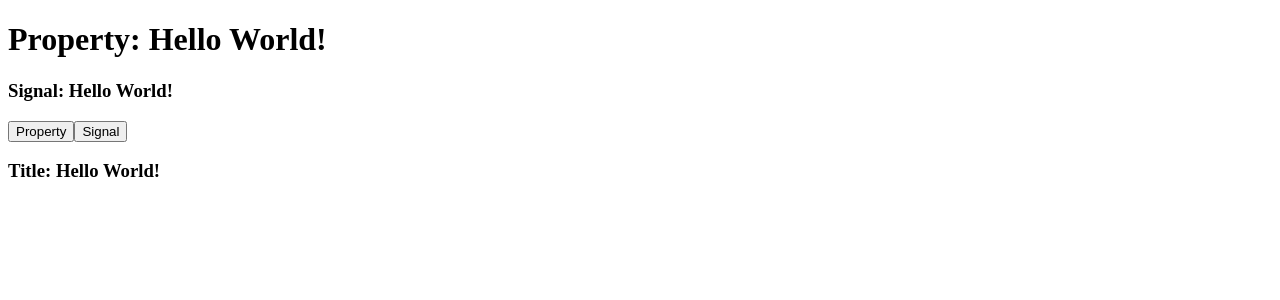
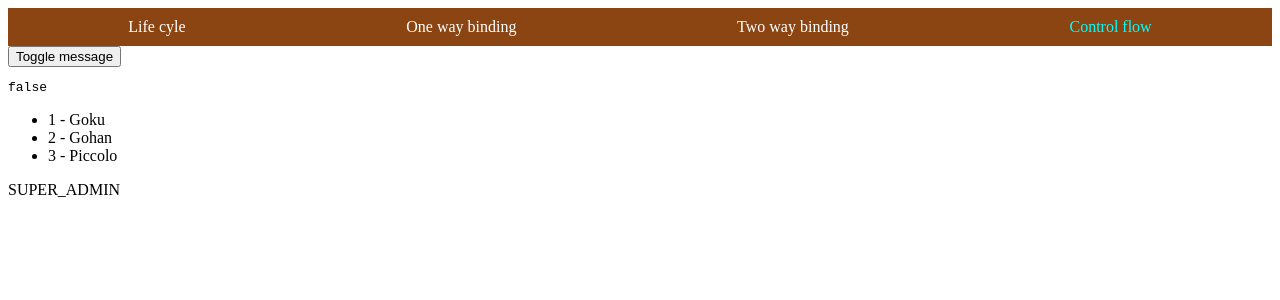
Before and after one commit to albertost5/angular-19-basics, an Angular app: page /control-flow in a window 1280 px wide. Before the commit this address led to /life-cycle. Shown: the top 300 px of the page. Built offline with nearby package versions, Linux system fonts and the light colour scheme.

Commit message:
Added navbar, new route and logic for control flow

```diff
--- a/src/app/app.component.html
+++ b/src/app/app.component.html
@@ -1 +1,3 @@
+<app-navbar />
+
 <router-outlet />
--- a/src/app/app.component.ts
+++ b/src/app/app.component.ts
@@ -1,9 +1,10 @@
 import { Component } from '@angular/core';
 import { RouterOutlet } from '@angular/router';
+import {NavbarComponent} from '@components/navbar/navbar.component';
 
 @Component({
   selector: 'app-root',
-  imports: [RouterOutlet],
+  imports: [RouterOutlet, NavbarComponent],
   templateUrl: './app.component.html',
   standalone: true,
 })
--- a/src/app/app.routes.ts
+++ b/src/app/app.routes.ts
@@ -1,5 +1,6 @@
 import {Routes} from '@angular/router';
 import {LifeCycleComponent} from './pages/life-cycle/life-cycle.component';
+import {ControlFlowComponent} from './pages/control-flow/control-flow.component';
 
 export const routes: Routes = [
   {
@@ -15,6 +16,10 @@ export const routes: Routes = [
     ]
   },
   {
+    path: 'control-flow',
+    component: ControlFlowComponent,
+  },
+  {
     path: '',
     redirectTo: 'life-cycle',
     pathMatch: 'full'
--- /dev/null
+++ b/src/app/components/navbar/navbar.component.css
@@ -0,0 +1,16 @@
+nav {
+  display: flex;
+  justify-content: space-around;
+  background-color: saddlebrown;
+  color: white;
+  padding: 10px;
+}
+
+nav a {
+  color: white;
+  text-decoration: none;
+}
+
+nav a.active {
+  color: cyan;
+}
--- /dev/null
+++ b/src/app/components/navbar/navbar.component.html
@@ -0,0 +1,6 @@
+<nav>
+  <a routerLink="/life-cycle" routerLinkActive="active">Life cyle</a>
+  <a [routerLink]="['/binding/one-way']" routerLinkActive="active">One way binding</a>
+  <a routerLink="/binding/two-way" [routerLinkActive]="'active'">Two way binding</a>
+  <a routerLink="/control-flow" [routerLinkActive]="'active'">Control flow</a>
+</nav>
--- /dev/null
+++ b/src/app/pages/control-flow/control-flow.component.html
@@ -0,0 +1,25 @@
+<button (click)="onShowElement()">Toggle message</button>
+
+@if( isVisible() ) {
+  <p>Hello world!</p>
+}
+
+<pre>{{ isVisible() }}</pre>
+
+<ul>
+  @for (character of characters(); track character.id; let idx = $index) {
+    <li>{{ idx + 1 }} - {{ character.name }}</li>
+  }
+</ul>
+
+@switch (userPermissions()) {
+  @case ('ADMIN') {
+    <p>ADMIN</p>
+  }
+  @case ('SUPER_ADMIN') {
+    <p>SUPER_ADMIN</p>
+  }
+  @default {
+    <p>USER</p>
+  }
+}
--- /dev/null
+++ b/src/app/pages/control-flow/control-flow.component.ts
@@ -0,0 +1,34 @@
+import {Component, signal} from '@angular/core';
+
+interface Character {
+  id: number;
+  name: string;
+}
+
+@Component({
+  selector: 'app-control-flow',
+  imports: [],
+  templateUrl: './control-flow.component.html',
+  standalone: true,
+  styles: ``
+})
+export class ControlFlowComponent {
+  isVisible = signal<boolean>(false);
+  characters = signal<Character[]>([
+    { id: 1, name: 'Goku' },
+    { id: 2, name: 'Gohan' },
+    { id: 3, name: 'Piccolo' },
+  ]);
+  userPermissions = signal('SUPER_ADMIN');
+
+  onShowElement() {
+    this.isVisible.update(value => !value);
+    this.userPermissions.update(current => {
+      if(this.isVisible()) {
+        return 'ADMIN'
+      } else {
+        return 'USER'
+      }
+    })
+  }
+}
```
Also changed, not shown: src/app/components/navbar/navbar.component.ts (added, +16 -0 lines).
